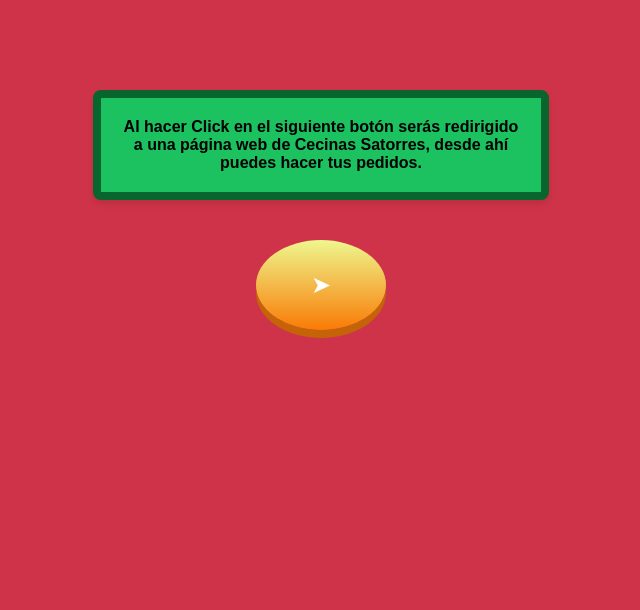
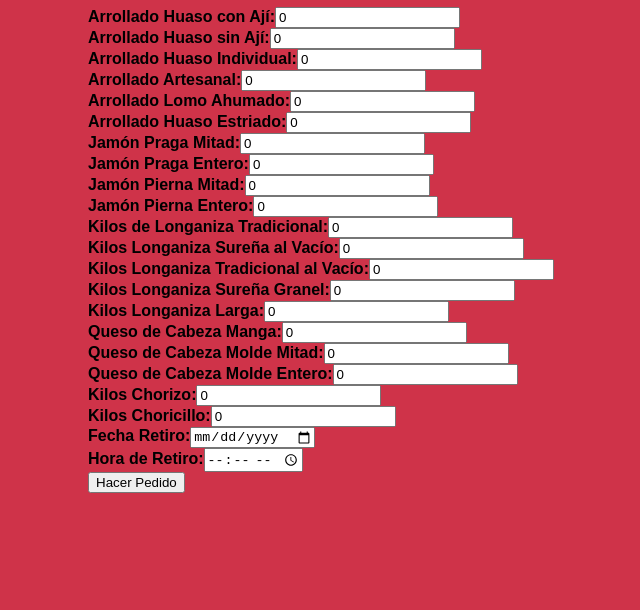
Before and after one commit to ccx1965/Pedidos10, a plain HTML site: page index.html in a window 1280 px wide. Shown: the part 190-800 px from the top of the page, without its empty margins (319-959 px from the left). Drawn offline with Linux system fonts and the light colour scheme.

Commit message:
Update index.html

```diff
--- a/index.html
+++ b/index.html
@@ -1,17 +1,48 @@
-<html lang="en">
+<!DOCTYPE html>
+<html lang="es">
 
 <head>
   <meta charset="UTF-8">
   <meta name="viewport" content="width=device-width, initial-scale=1.0">
-  <title>Pedidos Cecinas Satorres</title>
+  <title>Pedido Cecinas Satorres</title>
   <link rel="stylesheet" href="styles.css">
 </head>
 
 <body>
-  <div class="info-box">
-    Al hacer Click en el siguiente botón serás redirigido a una página web de Cecinas Satorres, desde ahí puedes hacer tus pedidos.
+  <div class="title-container">
+    <h1>Pedido Cecinas Satorres</h1>
   </div>
-  <button class="redirect-button" id="redirectButton">➤</button>
+  <form id="pedido-form">
+    <div class="producto"><label for="arrollado-aji">Arrollado Huaso con Ají:</label><input type="number" id="arrollado-aji" min="0" value="0"></div>
+    <div class="producto"><label for="arrollado-sin-aji">Arrollado Huaso sin Ají:</label><input type="number" id="arrollado-sin-aji" min="0" value="0"></div>
+    <div class="producto"><label for="arrollado-individual">Arrollado Huaso Individual:</label><input type="number" id="arrollado-individual" min="0" value="0"></div>
+    <div class="producto"><label for="arrollado-artesanal">Arrollado Artesanal:</label><input type="number" id="arrollado-artesanal" min="0" value="0"></div>
+    <div class="producto"><label for="arrollado-lomo">Arrollado Lomo Ahumado:</label><input type="number" id="arrollado-lomo" min="0" value="0"></div>
+    <div class="producto"><label for="arrollado-estriado">Arrollado Huaso Estriado:</label><input type="number" id="arrollado-estriado" min="0" value="0"></div>
+    <div class="producto"><label for="jamon-praga-mitad">Jamón Praga Mitad:</label><input type="number" id="jamon-praga-mitad" min="0" value="0"></div>
+    <div class="producto"><label for="jamon-praga-entero">Jamón Praga Entero:</label><input type="number" id="jamon-praga-entero" min="0" value="0"></div>
+    <div class="producto"><label for="jamon-pierna-mitad">Jamón Pierna Mitad:</label><input type="number" id="jamon-pierna-mitad" min="0" value="0"></div>
+    <div class="producto"><label for="jamon-pierna-entero">Jamón Pierna Entero:</label><input type="number" id="jamon-pierna-entero" min="0" value="0"></div>
+    <div class="producto"><label for="longaniza-tradicional">Kilos de Longaniza Tradicional:</label><input type="number" id="longaniza-tradicional" min="0" value="0"></div>
+    <div class="producto"><label for="longaniza-surena-vacio">Kilos Longaniza Sureña al Vacío:</label><input type="number" id="longaniza-surena-vacio" min="0" value="0"></div>
+    <div class="producto"><label for="longaniza-tradicional-vacio">Kilos Longaniza Tradicional al Vacío:</label><input type="number" id="longaniza-tradicional-vacio" min="0" value="0"></div>
+    <div class="producto"><label for="longaniza-surena-granel">Kilos Longaniza Sureña Granel:</label><input type="number" id="longaniza-surena-granel" min="0" value="0"></div>
+    <div class="producto"><label for="longaniza-larga">Kilos Longaniza Larga:</label><input type="number" id="longaniza-larga" min="0" value="0"></div>
+    <div class="producto"><label for="queso-cabeza-manga">Queso de Cabeza Manga:</label><input type="number" id="queso-cabeza-manga" min="0" value="0"></div>
+    <div class="producto"><label for="queso-cabeza-molde-mitad">Queso de Cabeza Molde Mitad:</label><input type="number" id="queso-cabeza-molde-mitad" min="0" value="0"></div>
+    <div class="producto"><label for="queso-cabeza-molde-entero">Queso de Cabeza Molde Entero:</label><input type="number" id="queso-cabeza-molde-entero" min="0" value="0"></div>
+    <div class="producto"><label for="kilos-chorizo">Kilos Chorizo:</label><input type="number" id="kilos-chorizo" min="0" value="0"></div>
+    <div class="producto"><label for="kilos-choricillo">Kilos Choricillo:</label><input type="number" id="kilos-choricillo" min="0" value="0"></div>
+
+    <!-- Fecha y hora de retiro -->
+    <div class="producto"><label for="dia">Fecha Retiro:</label><input type="date" id="dia"></div>
+    <div class="producto"><label for="time">Hora de Retiro:</label><input type="time" id="time"></div>
+
+    <!-- Botón de envío -->
+    <div class="button-container">
+      <button type="button" id="hacer-pedido">Hacer Pedido</button>
+    </div>
+  </form>
 
   <script src="script.js"></script>
 </body>
```
